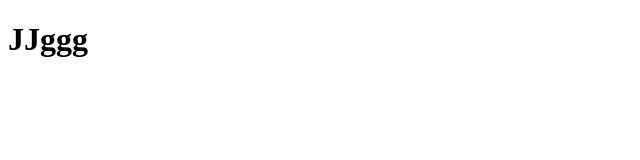
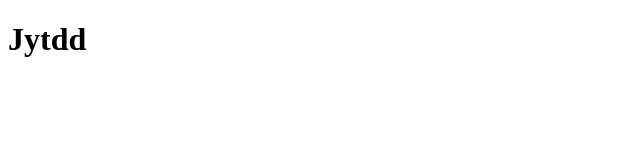
Before and after one commit to SergeiCherkasov/TestStud, a plain HTML site: page index.html in a window 1280 px wide. Shown: the full height of the page, 0-640 px from the left. Drawn offline with Linux system fonts and the light colour scheme.

Commit message:
Update index.html

```diff
--- a/index.html
+++ b/index.html
@@ -4,6 +4,6 @@
 	<title>1</title>
 </head>
 <body>
-	<h1>JJggg</h1>
+	<h1>Jytdd</h1>
 </body>
 </html>
```
